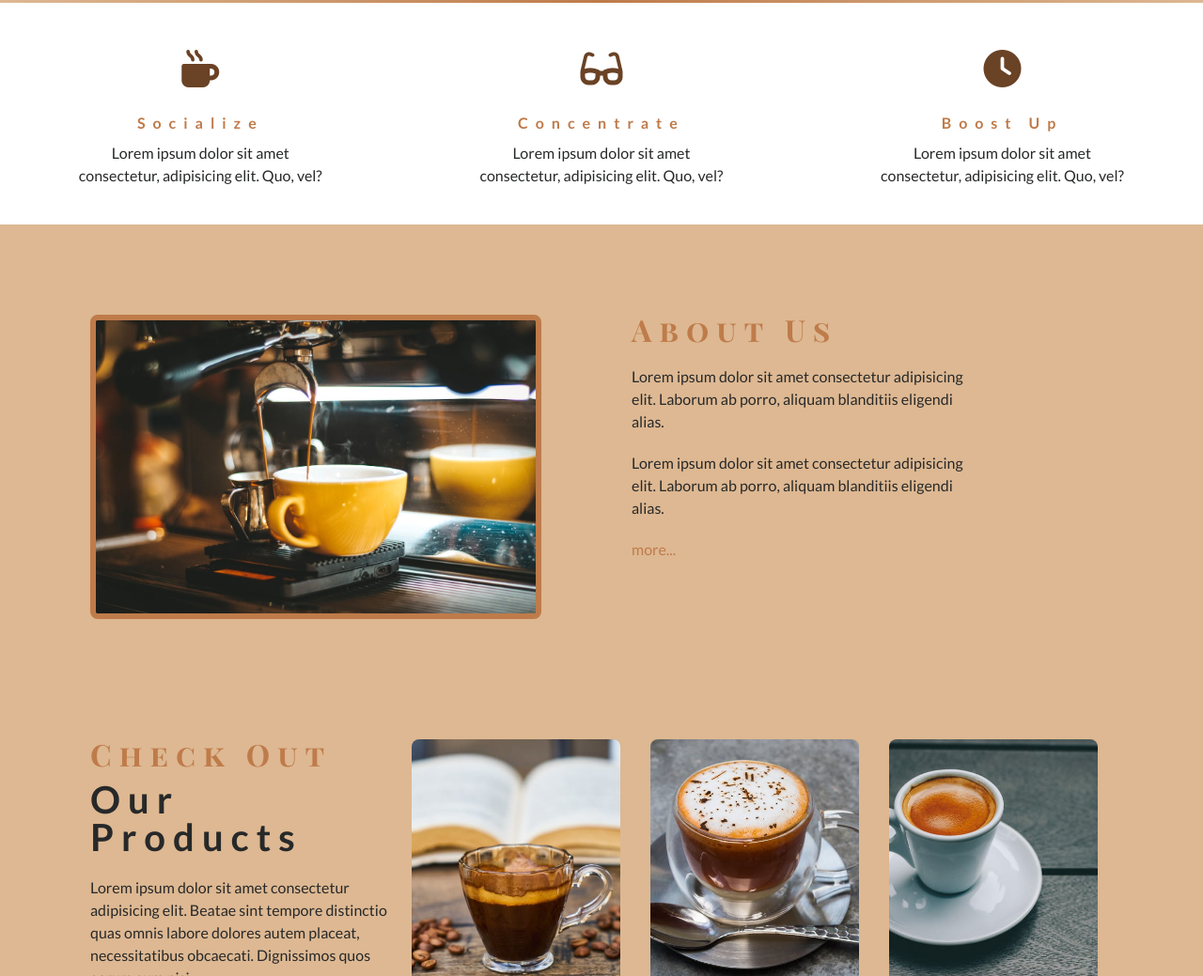
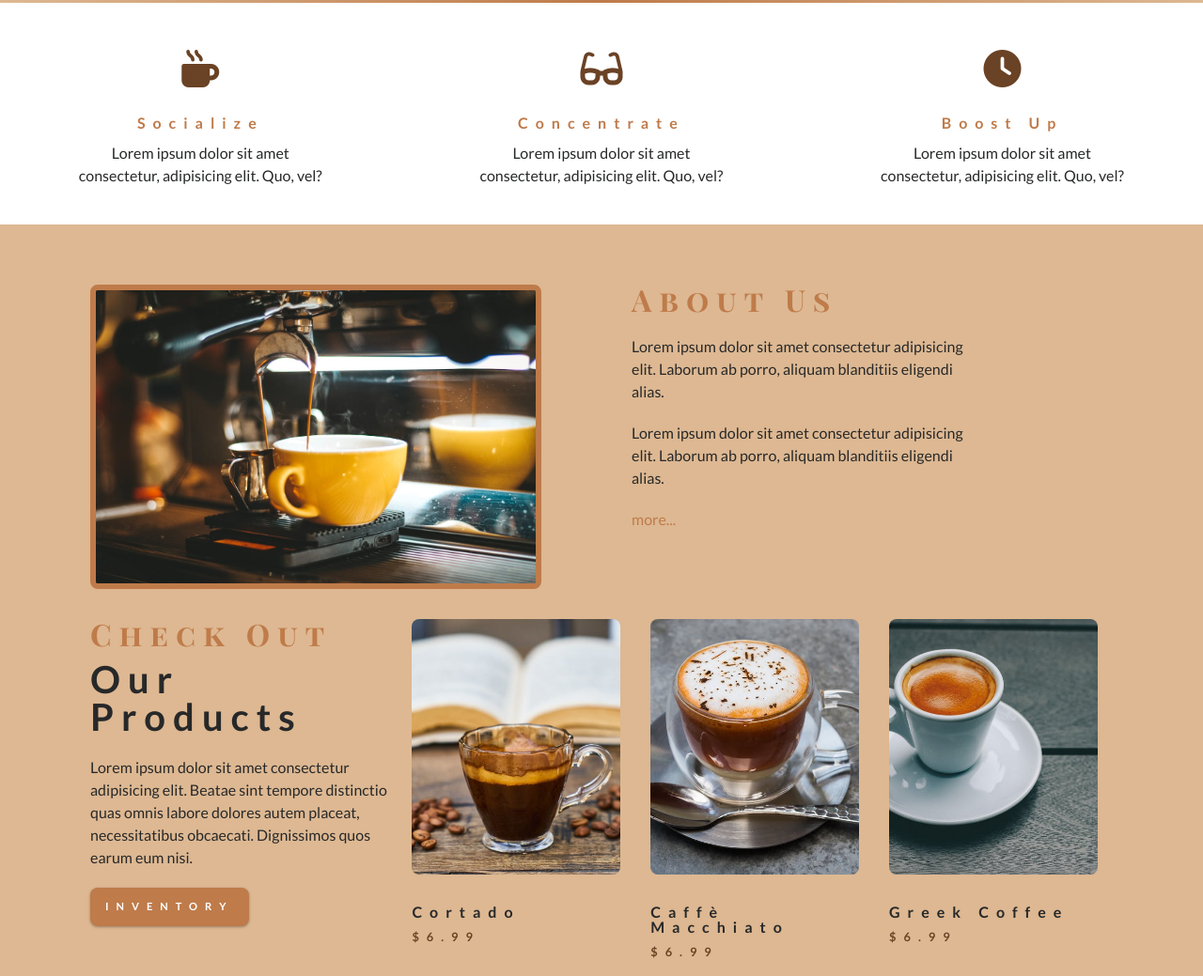
Before and after one commit to astathakis/coffee-station, a plain HTML site: page index.html in a window 1280 px wide. Shown: the part 805-1844 px from the top of the page at 94% size. Drawn offline with Linux system fonts and the light colour scheme.

Commit message:
padding change

```diff
--- a/css/styles.css
+++ b/css/styles.css
@@ -396,7 +396,11 @@ span {
 }
 .about-img,
 .about-info {
-  padding: 2rem 0;
+  padding: 1.4remrem 0;
+}
+
+.about-section .section-center {
+  padding-bottom: 0;
 }
 
 .about-picture-container {
```
